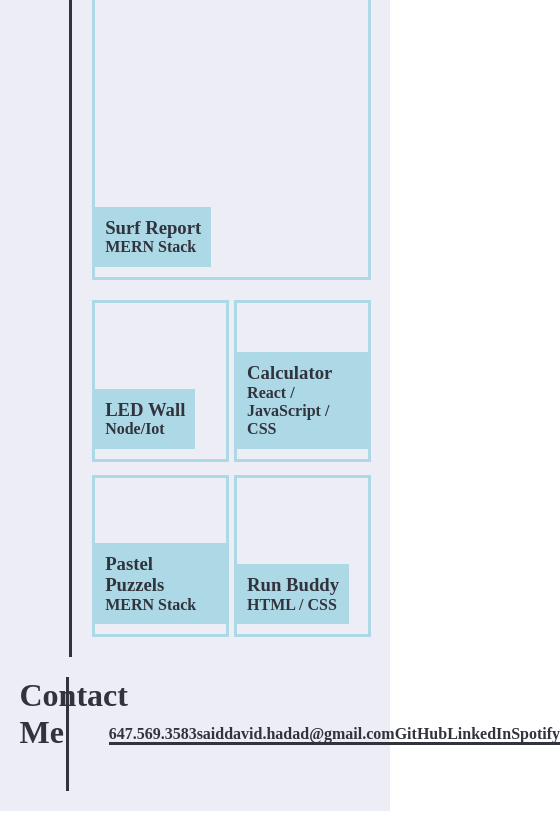
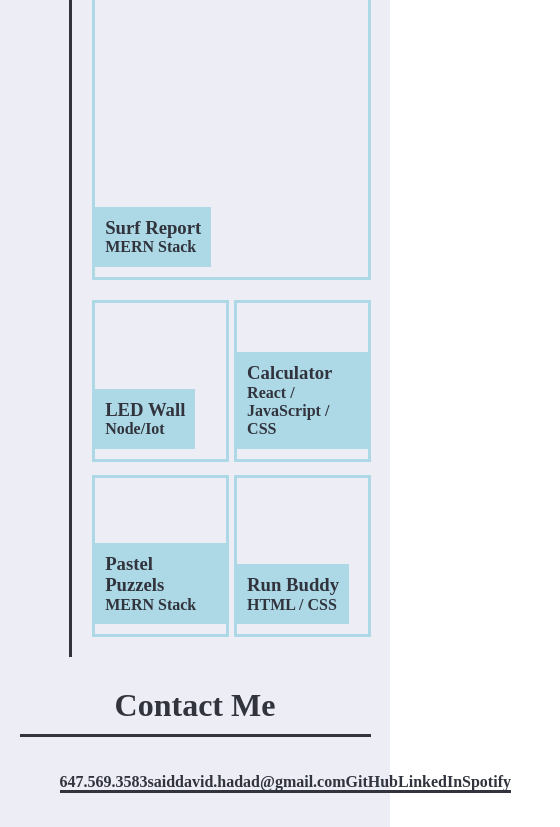
Before and after one commit to SaidHadad/Challenge-2-css-portfolio, a plain HTML site: page index.html in a window 390 px wide. Shown: the part 563-1390 px from the top of the page, 560 px wide, since content can reach past the window. Drawn offline with Linux system fonts and the light colour scheme.

Commit message:
started media queries with contact

```diff
--- a/index.html
+++ b/index.html
@@ -24,7 +24,7 @@
     <main>
         <div class="wrapper">
             <section class ="about-me" id="about">
-                <h1>About <br>Me</h1>
+                <h1>About Me</h1>
                 <div class="about-me-paragraph">
                     <p>Lorem ipsum dolor sit amet consectetur adipisicing elit. Exercitationem adipisci autem minima inventore vitae! Iusto, error sit? Et, recusandae itaque?</p>
                     <p>Lorem ipsum, dolor sit amet consectetur adipisicing elit. Magnam quae exercitationem hic placeat porro nemo et, neque delectus. Earum mollitia illo perspiciatis beatae alias quas odio maiores repellat odit architecto.</p>
@@ -68,7 +68,7 @@
                 </div>
             </section>
             <section class="contact" id="contact">
-                <h1>Contact <br>Me</h1>
+                <h1>Contact Me</h1>
                 <ul>
                     <li><a href="#">647.569.3583</a></li>
                     <li><a href="#">saiddavid.hadad@gmail.com</a></li>
--- a/styles.css
+++ b/styles.css
@@ -35,7 +35,6 @@ header nav {
     justify-content: space-between;
 }
 header h1 {
-    width: 20%;
     font-size: 40px;
     margin: 5px 0px 10px 5px;
     padding-right: 17px;
@@ -198,3 +197,22 @@ main {
     border-bottom: solid;
     border-color: rgb(49,52,61);
 }
+
+@media screen and (max-width: 900px) {
+    .contact {
+        flex-direction: row;
+        flex-direction: column;
+    }
+
+    .contact h1 {
+        border-bottom: solid;
+        border-right: none;
+        width: auto;
+        text-align: center;
+        padding: 10px;
+    }
+
+    .contact ul {
+        padding-bottom: 20px;
+    }
+}
```
